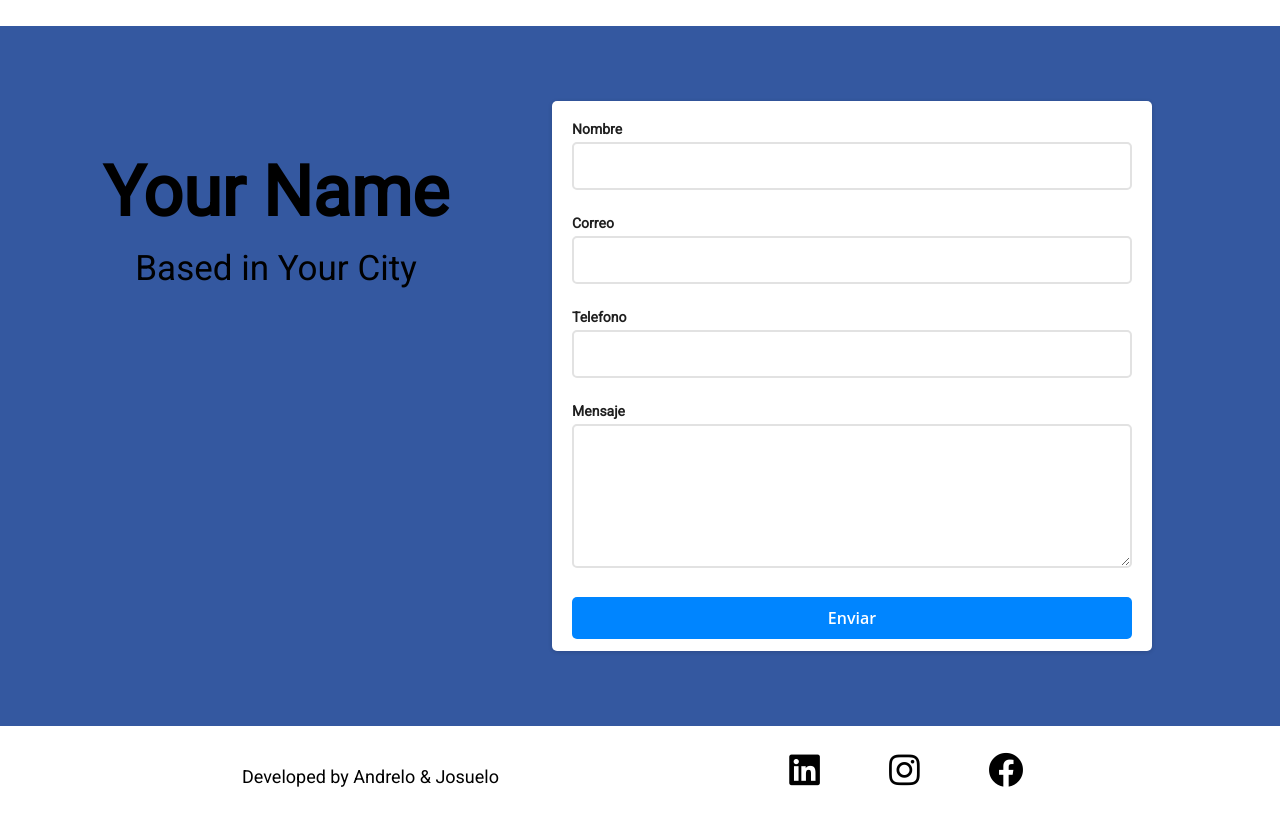
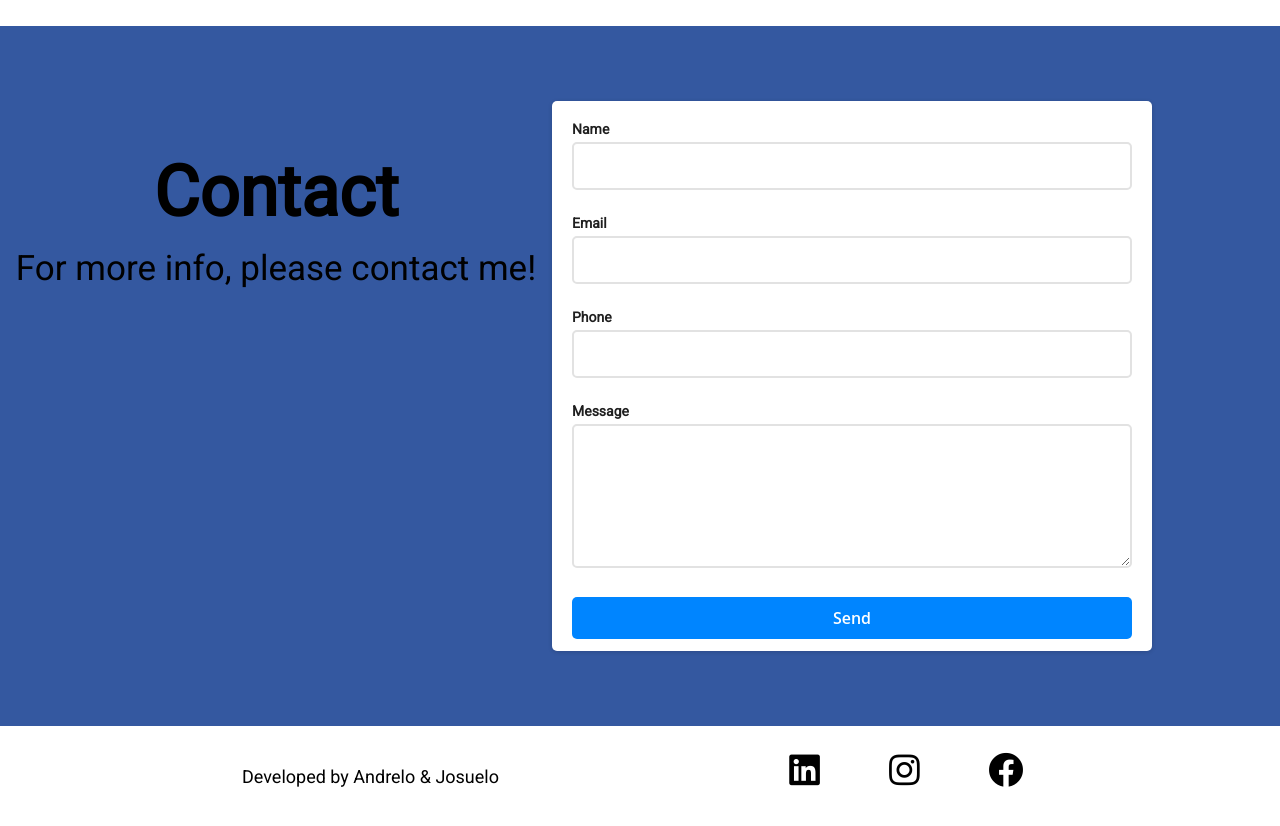
Before and after one commit to josupaz/portfolio, a React (Create React App) app: page / in a window 1280 px wide. Shown: the part 1800-2626 px from the top of the page. Built offline with nearby package versions, Linux system fonts and the light colour scheme.

Commit message:
fix form

```diff
--- a/src/components/contact/Contact.jsx
+++ b/src/components/contact/Contact.jsx
@@ -7,8 +7,8 @@ const Contact = () => {
     <>
     <div className="contact">
       <div className="contact-info">
-        <h1>Your Name</h1>
-        <p>Based in Your City</p>
+        <h1>Contact</h1>
+        <p>For more info, please contact me!</p>
       </div>
       <Form/>
       </div>
--- a/src/components/form/Form.jsx
+++ b/src/components/form/Form.jsx
@@ -35,7 +35,7 @@ const Form = () => {
 		<div className='container-form'>
 			<form action="" onSubmit={handleSubmit} className="formulario">
 				<div>
-					<label htmlFor="nombre">Nombre</label>
+					<label htmlFor="nombre">Name</label>
 					<input
 						autocomplete="off"
 						type="text"
@@ -48,7 +48,7 @@ const Form = () => {
 				</div>
 
                 <div>
-					<label htmlFor="correo">Correo</label>
+					<label htmlFor="correo">Email</label>
 					<input
 						autocomplete="off"
 						type="text"
@@ -60,7 +60,7 @@ const Form = () => {
 				</div>
 
 				<div>
-					<label htmlFor="telefono">Telefono</label>
+					<label htmlFor="telefono">Phone</label>
 					<input
 						autocomplete="off"
 						type="number"
@@ -75,7 +75,7 @@ const Form = () => {
 
 
                 <div>
-					<label htmlFor="mensaje">Mensaje</label>
+					<label htmlFor="mensaje">Message</label>
 					<textarea
 						autocomplete="off"
 						type="text"
@@ -83,7 +83,6 @@ const Form = () => {
 						id="mensaje"
                         cols="40"
                         rows="5"
-
 					/>
 				</div>
 
@@ -91,7 +90,7 @@ const Form = () => {
 
 
 
-				<button type="submit">Enviar</button>
+				<button type="submit">Send</button>
 			</form>
 		</div>
 	);
```
